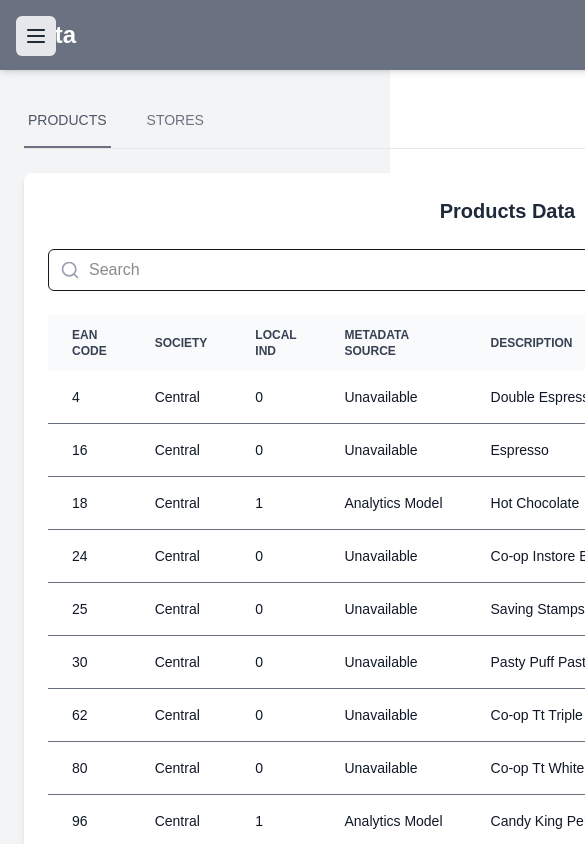
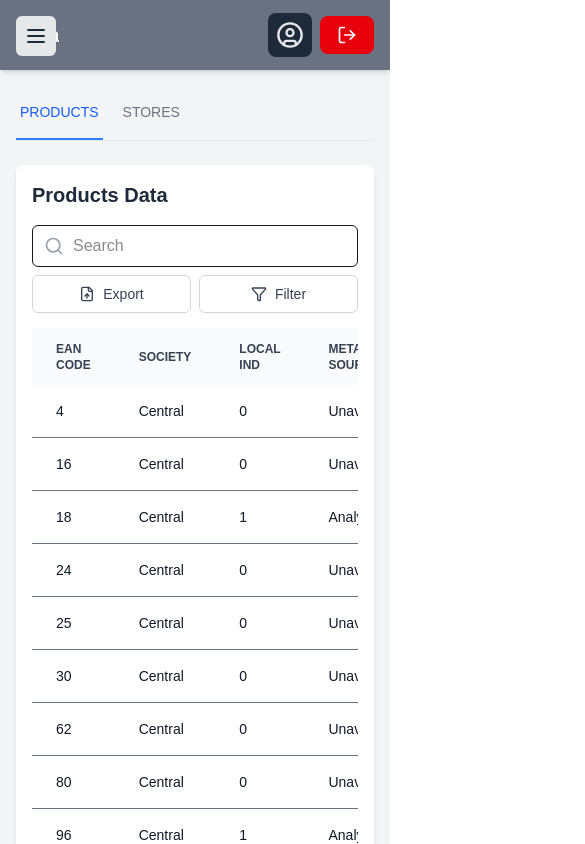
Before and after one commit to VKapitano/VeLoop, a Next.js app: page /data in a window 390 px wide. Shown: the top 844 px of the page, 585 px wide, since content can reach past the window. Built offline with nearby package versions, Linux system fonts and the light colour scheme.

Commit message:
header, sidenav, Data.js, layout.js phone size update

```diff
--- a/app/(content)/data/page.js
+++ b/app/(content)/data/page.js
@@ -3,7 +3,7 @@ import DataPage from '../../components/Data'; // <-- CORRECTED PATH
 export default function DataRoutePage() {
   // The DataPage component contains everything: tabs, tables, search, etc.
   return (
-    <div className="h-full dark:bg-gray-850 p-6 flex flex-col gap-6">
+    <div className="h-full dark:bg-gray-850 p-md-6 flex flex-col gap-6">
       <DataPage />
     </div>
   );
--- a/app/(content)/layout.js
+++ b/app/(content)/layout.js
@@ -8,9 +8,9 @@ const ContentLayout = ({ children }) => {
     return (
         <div className="flex h-screen bg-gray-100 dark:bg-gray-900">
             <Sidenav />
-            <div className="flex flex-1 flex-col">
-                <DynamicHeader title="Ranges" username="User"/>
-                <main className="flex-1 overflow-y-auto">
+            <div className="flex flex-1 flex-col overflow-hidden"> {/* Added overflow-hidden to prevent layout issues */}
+                <DynamicHeader title="Ranges" username="User" />
+                <main className="flex-1 overflow-y-auto p-4 sm:p-6"> {/* Added padding to main content area */}
                     {children}
                 </main>
             </div>
--- a/app/components/Data.js
+++ b/app/components/Data.js
@@ -35,7 +35,6 @@ const storeData = [
 ];
 
 // --- COLUMN DEFINITIONS ---
-// To start, only a subset of product columns are shown as requested.
 const productColumns = [
     { key: 'ean', label: 'EAN Code' },
     { key: 'society', label: 'Society' },
@@ -45,7 +44,6 @@ const productColumns = [
     { key: 'societyDescription', label: 'Society Description' },
 ];
 
-// All store columns are shown as requested.
 const storeColumns = [
     { key: 'society', label: 'Society' },
     { key: 'siteKey', label: 'Site Key' },
@@ -55,12 +53,9 @@ const storeColumns = [
     { key: 'salesFloor', label: 'Sales Floor SQ FT' },
 ];
 
+
 /**
  * Reusable DataTable component
- * @param {string} title - The title to display above the table.
- * @param {Array<Object>} data - The array of data to display.
- * @param {Array<Object>} columns - The column definitions.
- * @param {string} dataType - A string identifier for the data type (e.g., 'products').
  */
 const DataTable = ({ title, data, columns, dataType }) => {
     const [searchTerm, setSearchTerm] = useState('');
@@ -80,7 +75,6 @@ const DataTable = ({ title, data, columns, dataType }) => {
         const rows = filteredData.map(item =>
             columns.map(col => {
                 let value = item[col.key];
-                // Handle commas in data by wrapping in double quotes
                 if (typeof value === 'string' && value.includes(',')) {
                     return `"${value}"`;
                 }
@@ -98,7 +92,6 @@ const DataTable = ({ title, data, columns, dataType }) => {
         document.body.removeChild(link);
     };
 
-    // Custom cell renderer for special cases like the date inputs in the stores table
     const renderCell = (item, column) => {
         const value = item[column.key];
         if (dataType === 'stores' && (column.key === 'openDate' || column.key === 'closeDate')) {
@@ -123,10 +116,10 @@ const DataTable = ({ title, data, columns, dataType }) => {
 
 
     return (
-        <div className="bg-white dark:bg-gray-800 rounded-lg shadow-md p-6">
-            <div className="flex flex-col sm:flex-row justify-between items-center mb-4">
-                <h2 className="text-xl font-semibold text-gray-800 dark:text-white mb-4 sm:mb-0">{title}</h2>
-                <div className="flex items-center space-x-2 w-full sm:w-auto">
+        <div className="bg-white dark:bg-gray-800 rounded-lg shadow-md p-4 sm:p-6">
+            <div className="flex flex-col sm:flex-row justify-between items-center mb-4 gap-4">
+                <h2 className="text-xl font-semibold text-gray-800 dark:text-white w-full sm:w-auto">{title}</h2>
+                <div className="flex flex-col sm:flex-row items-center gap-2 w-full sm:w-auto">
                     <div className="relative w-full sm:w-64">
                         <div className="absolute inset-y-0 left-0 flex items-center pl-3 pointer-events-none">
                             <Search className="w-5 h-5 text-gray-400" />
@@ -139,14 +132,19 @@ const DataTable = ({ title, data, columns, dataType }) => {
                             className="w-full pl-10 pr-4 py-2 border rounded-md dark:bg-gray-700 dark:border-gray-600 dark:text-white focus:outline-none focus:ring-2 focus:ring-blue-500"
                         />
                     </div>
-                    <button onClick={handleExportCSV} className="flex items-center px-4 py-2 border border-gray-300 dark:border-gray-600 rounded-md text-sm font-medium text-gray-700 dark:text-gray-200 bg-white dark:bg-gray-700 hover:bg-gray-50 dark:hover:bg-gray-600">
-                        <FileUp className="w-4 h-4 mr-2" />
-                        Export CSV
-                    </button>
-                    <button className="flex items-center px-4 py-2 border border-gray-300 dark:border-gray-600 rounded-md text-sm font-medium text-gray-700 dark:text-gray-200 bg-white dark:bg-gray-700 hover:bg-gray-50 dark:hover:bg-gray-600">
-                        <Filter className="w-4 h-4 mr-2" />
-                        Filter
-                    </button>
+                    {/* --- BUTTONS FIX --- */}
+                    {/* FIX: Buttons are now in a flex container to sit side-by-side on mobile. */}
+                    {/* `flex-1` makes them share the space, `sm:flex-initial` resets them on larger screens. */}
+                    <div className="flex items-center gap-2 w-full sm:w-auto">
+                        <button onClick={handleExportCSV} className="flex-1 sm:flex-initial flex items-center justify-center px-4 py-2 border border-gray-300 dark:border-gray-600 rounded-md text-sm font-medium text-gray-700 dark:text-gray-200 bg-white dark:bg-gray-700 hover:bg-gray-50 dark:hover:bg-gray-600">
+                            <FileUp className="w-4 h-4 mr-2" />
+                            Export
+                        </button>
+                        <button className="flex-1 sm:flex-initial flex items-center justify-center px-4 py-2 border border-gray-300 dark:border-gray-600 rounded-md text-sm font-medium text-gray-700 dark:text-gray-200 bg-white dark:bg-gray-700 hover:bg-gray-50 dark:hover:bg-gray-600">
+                            <Filter className="w-4 h-4 mr-2" />
+                            Filter
+                        </button>
+                    </div>
                 </div>
             </div>
             <div className="overflow-x-auto">
@@ -187,11 +185,11 @@ const DataPage = () => {
     return (
         <div className="w-full">
             <div className="border-b border-gray-200 dark:border-gray-700 mb-6">
-                <nav className="flex space-x-8" aria-label="Tabs">
+                <nav className="flex space-x-4 sm:space-x-8" aria-label="Tabs">
                     <button
                         onClick={() => setActiveTab('products')}
-                        className={`py-4 px-1 border-b-2 font-medium text-sm ${activeTab === 'products'
-                            ? 'border-gray-500 text-gray-600 dark:text-blue-400'
+                        className={`py-4 px-1 border-b-2 font-medium text-sm whitespace-nowrap ${activeTab === 'products'
+                            ? 'border-blue-500 text-blue-600 dark:border-blue-400 dark:text-blue-400'
                             : 'border-transparent text-gray-500 hover:text-gray-700 hover:border-gray-300 dark:text-gray-400 dark:hover:text-gray-200'
                             }`}
                     >
@@ -199,8 +197,8 @@ const DataPage = () => {
                     </button>
                     <button
                         onClick={() => setActiveTab('stores')}
-                        className={`py-4 px-1 border-b-2 font-medium text-sm ${activeTab === 'stores'
-                            ? 'border-gray-500 text-gray-600 dark:text-blue-400'
+                        className={`py-4 px-1 border-b-2 font-medium text-sm whitespace-nowrap ${activeTab === 'stores'
+                            ? 'border-blue-500 text-blue-600 dark:border-blue-400 dark:text-blue-400'
                             : 'border-transparent text-gray-500 hover:text-gray-700 hover:border-gray-300 dark:text-gray-400 dark:hover:text-gray-200'
                             }`}
                     >
--- a/app/components/Header.js
+++ b/app/components/Header.js
@@ -1,38 +1,46 @@
 import React from 'react'
 import My_button from './My_button';
 
-import { UserCircle, ChevronDown } from 'lucide-react';
+import { UserCircle, ChevronDown, LogOut } from 'lucide-react'; // <-- Import LogOut icon
 import { logout } from '../actions'; // <-- testni način za logout
 
 const User_button = ({ username }) => {
     return (
+        // FIX: Added responsive classes to hide text and chevron on small screens
         <button className="flex items-center gap-2 text-white group bg-gray-800 hover:bg-gray-200 p-2 rounded-lg transition-colors duration-200">
             {/* Okrugla placeholder ikona korisnika */}
             <UserCircle size={28} className="text-gray-200 group-hover:text-gray-700" />
 
-            {/* Ime korisnika */}
-            <span className="font-medium group-hover:text-gray-700">{username}</span>
+            {/* Ime korisnika - Hidden on small screens */}
+            <span className="font-medium group-hover:text-gray-700 hidden sm:inline">{username}</span>
 
-            {/* Ikona za padajući izbornik */}
-            <ChevronDown size={20} className="text-gray-200 group-hover:text-gray-700" />
+            {/* Ikona za padajući izbornik - Hidden on small screens */}
+            <ChevronDown size={20} className="text-gray-200 group-hover:text-gray-700 hidden sm:inline" />
         </button>
     )
 }
 
 const Header = ({ title, username, onLogout }) => {
     return (
-        <header className="h-[70px] bg-gray-500 dark:bg-gray-900 flex items-center justify-between px-6 shadow-md">
+        // FIX: Added responsive padding and reduced title size on mobile
+        <header className="h-[70px] bg-gray-500 dark:bg-gray-900 flex items-center justify-between px-4 sm:px-6 shadow-md flex-shrink-0">
             {/* Lijeva strana: Naslov */}
-            <h1 className="text-2xl font-bold text-white">
+            <h1 className="text-xl sm:text-2xl font-bold text-white truncate">
                 {title}
             </h1>
 
             {/* Desna strana: Gumbovi */}
-            <div className="flex items-center gap-4">
+            <div className="flex items-center gap-2 sm:gap-4">
                 {/* Gumb za korisnički profil */}
                 <User_button username={username} />
+                {/* FIX: Logout button now shows an icon on mobile and text on larger screens */}
                 <My_button onClick={() => logout()} variant="danger">
-                    Logout
+                    <span className="sm:hidden">
+                        <LogOut size={20} />
+                    </span>
+                    <span className="hidden sm:inline">
+                        Logout
+                    </span>
                 </My_button>
             </div>
         </header>
```
Also changed, not shown: app/components/Sidenav.js (+7 -3 lines).
